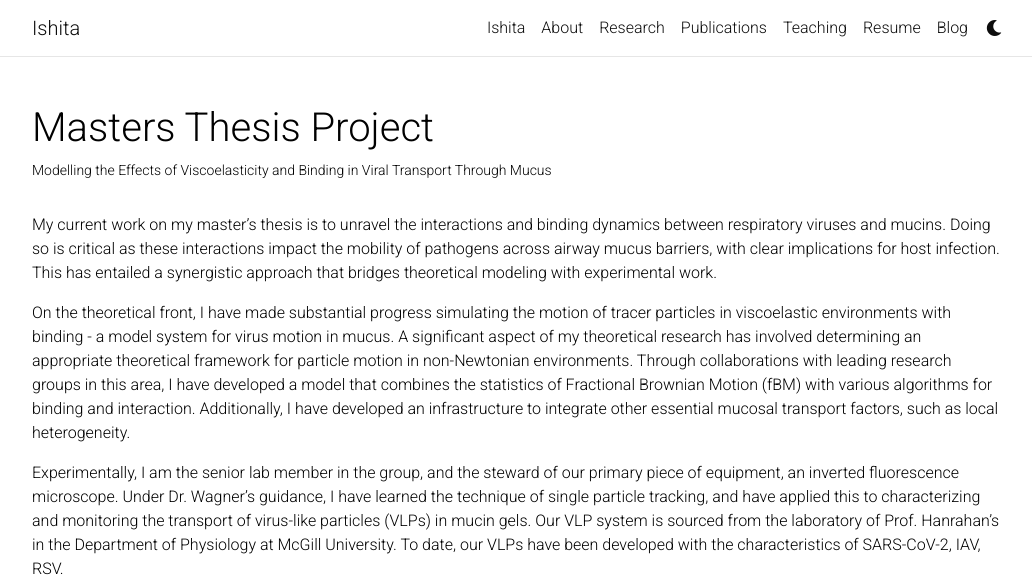
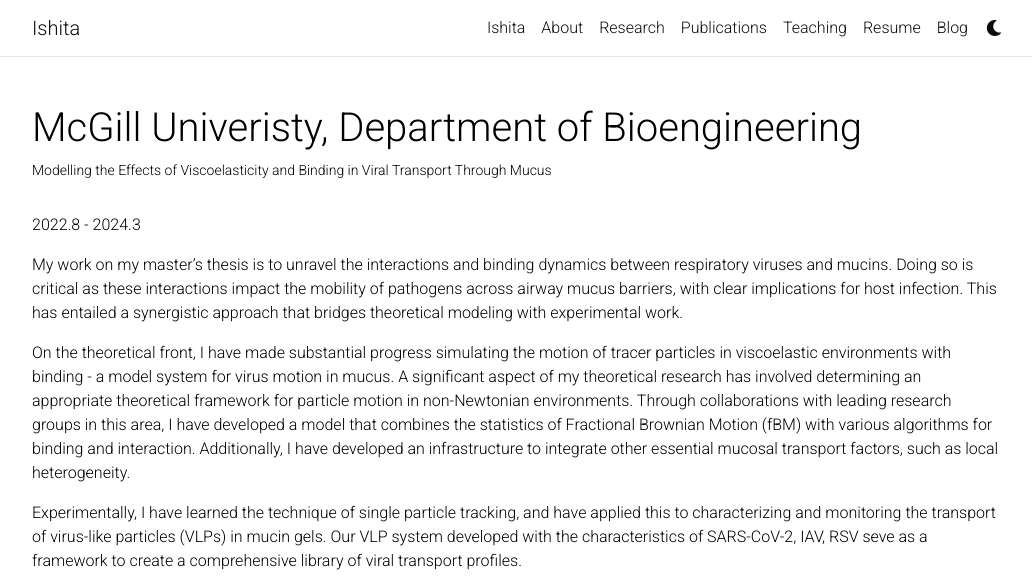
Before and after one commit to ishitahiremath/ishitahiremath.github.io, a Jekyll site: the page built from _work/Masters_thesis.md, in a window 1280 px wide and 1040 px high. Shown: the top 577 px of the window, without its empty margins (123-1155 px from the left). Built offline with Jekyll 4.4.1, drawn with Linux system fonts in a browser that asks for light colours; a script that is not in the unit is left out; comment, search, counter and statistics services are not loaded; a style sheet for code colours, icons or effects is not loaded; some of the changed text lies outside the part shown; grey boxes are pictures that could not be loaded.

```diff
--- a/_work/basketball_project.md
+++ b/_work/Masters_thesis.md
@@ -1,13 +1,14 @@
 ---
 layout: page
-title: Masters Thesis Project
+title: McGill Univeristy, Department of Bioengineering
 description: Modelling the Effects of Viscoelasticity and Binding in Viral Transport Through Mucus
-img: assets/img/basketball.jpg
-importance: 2
+img: assets/img/bioinformatics.jpeg
+importance: 1
 category: work
 ---
+2022.8 - 2024.3
 
-My current work on my master’s thesis is to unravel the interactions and binding dynamics between respiratory viruses
+My work on my master’s thesis is to unravel the interactions and binding dynamics between respiratory viruses
 and mucins. Doing so is critical as these interactions impact the mobility of pathogens across airway mucus barriers, with
 clear implications for host infection. This has entailed a synergistic approach that bridges theoretical modeling with
 experimental work.
@@ -19,18 +20,4 @@ collaborations with leading research groups in this area, I have developed a mod
 Brownian Motion (fBM) with various algorithms for binding and interaction. Additionally, I have developed an
 infrastructure to integrate other essential mucosal transport factors, such as local heterogeneity.
 
-Experimentally, I am the senior lab member in the group, and the steward of our primary piece of equipment, an
-inverted fluorescence microscope. Under Dr. Wagner's guidance, I have learned the technique of single particle tracking,
-and have applied this to characterizing and monitoring the transport of virus-like particles (VLPs) in mucin gels. Our VLP
-system is sourced from the laboratory of Prof. Hanrahan’s in the Department of Physiology at McGill University. To date,
-our VLPs have been developed with the characteristics of SARS-CoV-2, IAV, RSV.
-
-
-<div class="row">
-    <div class="col-sm mt-3 mt-md-0">
-        {% include figure.html path="assets/img/basketball_demo.png" title="game demo" class="img-fluid rounded z-depth-1" %}
-    </div>
-</div>
-<div class="caption">
-    The demo screenshot of our game.
-</div>
+Experimentally, I have learned the technique of single particle tracking, and have applied this to characterizing and monitoring the transport of virus-like particles (VLPs) in mucin gels. Our VLP system developed with the characteristics of SARS-CoV-2, IAV, RSV seve as a framework to create a comprehensive library of viral transport profiles.
```
Also changed, not shown: _pages/teaching.md (+1 -3 lines), _work/airsim-env.md (deleted, +0 -22 lines), _work/bio.md (deleted, +0 -35 lines), _work/egglendar_project.md (deleted, +0 -7 lines), _work/phd_research.md (added, +15 -0 lines), _work/pvp.md (deleted, +0 -22 lines), _work/scenarionet.md (deleted, +0 -36 lines), _work/sci.md (deleted, +0 -65 lines).
